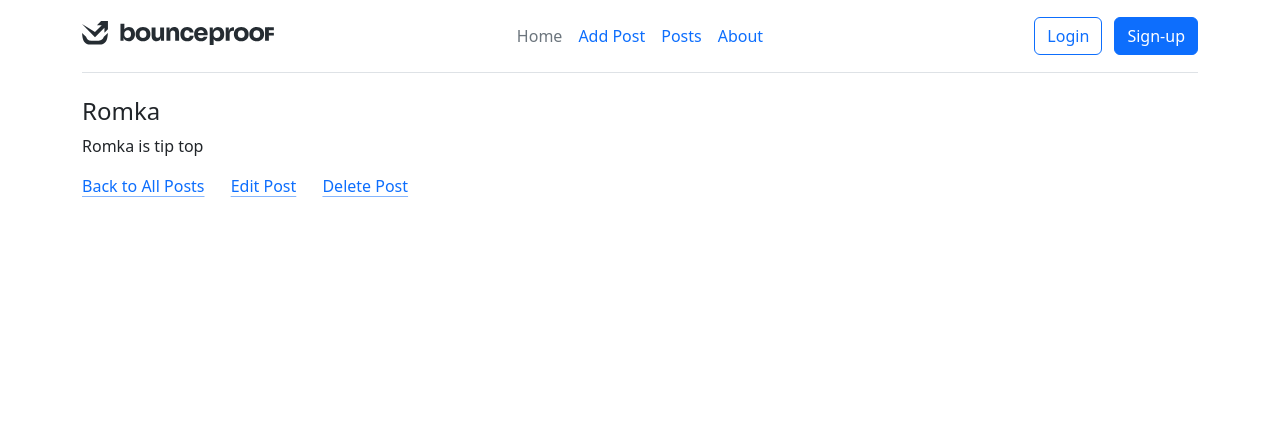
After one commit to sv1nce/flask_1, a Flask app: page /post/1 in a window 1280 px wide. The commit adds this page. Shown: the top 438 px of the page. Run offline with Flask 3, Linux system fonts and the light colour scheme; data comes from the database, SQL or seed files in the repository; both versions use the stored data as it was after the commit.

Commit message:
Add changes, so you can add, edit and delete posts

```diff
--- a/app.py
+++ b/app.py
@@ -29,7 +29,7 @@ def add():
         try:
             db.session.add(post)
             db.session.commit()
-            return redirect('/')
+            return redirect('/posts')
         except:
             return f'While adding a post there was a mistake'
     else:
@@ -44,5 +44,36 @@ def posts():
 def about():
     return render_template('about.html')
 
+@app.route('/post/<int:post_id>')
+def view_post(post_id):
+    post = Post.query.get(post_id)
+    if post :
+        return render_template('post.html', post=post)
+    else:
+        return "Post not found", 404
+
+@app.route('/edit_post/<int:post_id>', methods=['GET', 'POST'])
+def edit_post(post_id):
+    post = Post.query.get(post_id)
+    if request.method == 'POST':
+        post.title = request.form['title']
+        post.text = request.form['text']
+        try:
+            db.session.commit()
+            return redirect ('/posts', post_id=post_id)
+        except:
+            return 'An error occurred while editing the post'
+    return render_template('edit_post.html', post=post)
+
+@app.route('/delete_post/<int:post_id>')
+def delete_post(post_id):
+    post = Post.query.get(post_id)
+    try:
+        db.session.delete(post)
+        db.session.commit()
+        return redirect('/posts')
+    except:
+        return 'An error occurred while deleting the post'
+
 if __name__ == '__main__':
     app.run(debug=True)
--- /dev/null
+++ b/templates/post.html
@@ -0,0 +1,22 @@
+{% extends "base.html" %}
+
+{% block title %}
+    {{ post.title }}
+{% endblock %}
+
+{% block content %}
+    <h4>{{ post.title }}</h4>
+    <p>{{ post.text }}</p>
+    <a href="{{ url_for('posts') }}" class="icon-link">
+        Back to All Posts
+        <svg class="bi"><use xlink:href="#chevron-right"></use></svg>
+    </a>
+    <a href="{{ url_for('edit_post', post_id=post.id) }}" class="icon-link">
+        Edit Post
+        <svg class="bi"><use xlink:href="#chevron-right"></use></svg>
+    </a>
+    <a href="{{ url_for('delete_post', post_id=post.id) }}" class="icon-link">
+        Delete Post
+        <svg class="bi"><use xlink:href="#chevron-right"></use></svg>
+    </a>
+{% endblock %}
--- a/templates/posts.html
+++ b/templates/posts.html
@@ -11,7 +11,7 @@
         <div class="feature col">
           <h3 class="fs-2 text-body-emphasis">{{ post.title }}</h3>
           <p>{{ post.text }}</p>
-          <a href="#" class="icon-link">
+          <a href="{{ url_for('view_post', post_id=post.id) }}" class="icon-link">
             Read More
             <svg class="bi"><use xlink:href="#chevron-right"></use></svg>
           </a>
```
Also changed, not shown: templates/edit_post.html (added, +14 -0 lines), instance/flask_1.db.
